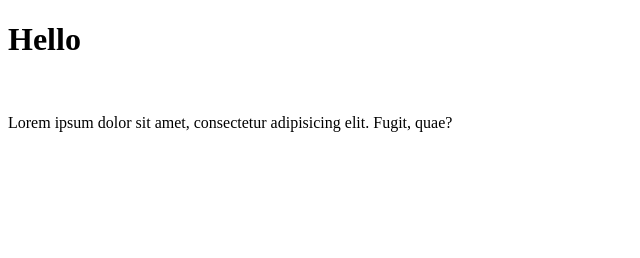
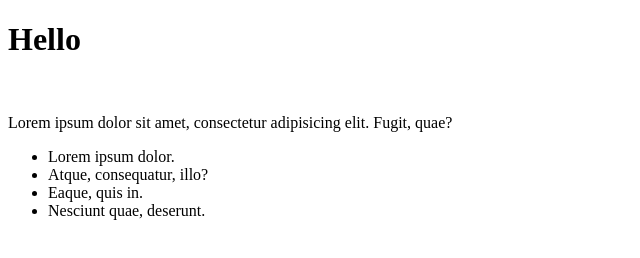
Before and after one commit to Satyajit00/Atom-Github-Test, a plain HTML site: page index.html in a window 1280 px wide. Shown: the whole page, without its empty margins (0-640 px from the left). Drawn offline with Linux system fonts and the light colour scheme.

Commit message:
add Ul tag

```diff
--- a/index.html
+++ b/index.html
@@ -10,5 +10,11 @@
     <h1>Hello</h1>
     <br>
     <p>Lorem ipsum dolor sit amet, consectetur adipisicing elit. Fugit, quae?</p>
+    <ul>
+        <li>Lorem ipsum dolor.</li>
+        <li>Atque, consequatur, illo?</li>
+        <li>Eaque, quis in.</li>
+        <li>Nesciunt quae, deserunt.</li>
+    </ul>
 </body>
 </html>
```
